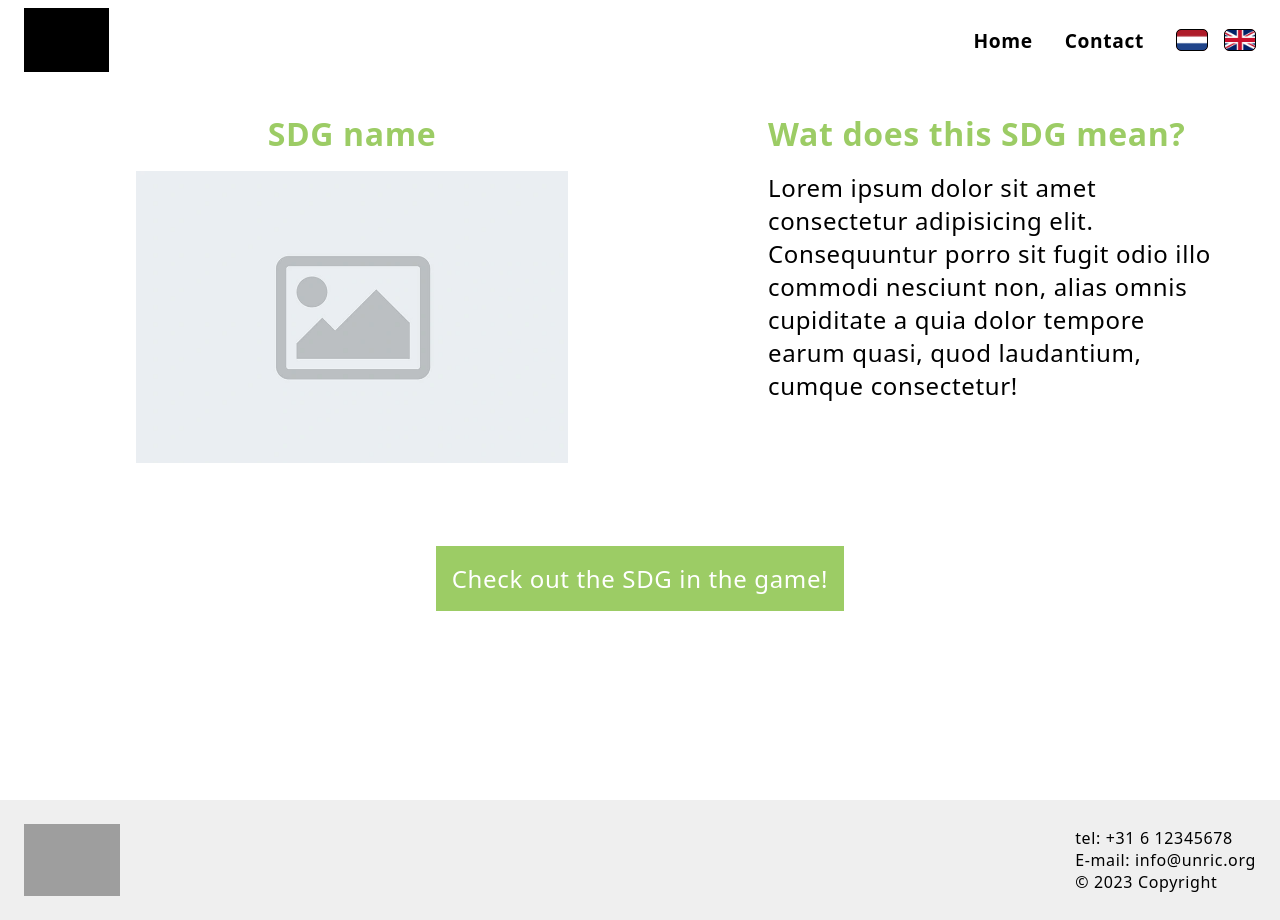
After one commit to Arzoka/BOM5_Randiko, a PHP site: page /sdg.html in a window 1280 px wide. The commit adds this page. Run offline with PHP 8.4, Linux system fonts and the light colour scheme; some libraries are stand-ins or nearby versions; grey boxes are pictures that could not be loaded.

Commit message:
Added SDG page

```diff
--- a/web/css/styles.css
+++ b/web/css/styles.css
@@ -7,6 +7,7 @@
 html {
   font-family: system-ui, -apple-system, BlinkMacSystemFont, "Segoe UI", Roboto, Oxygen, Ubuntu, Cantarell, "Open Sans", "Helvetica Neue", sans-serif;
   color: #9CCC65;
+  letter-spacing: 0.04rem;
 }
 
 body {
@@ -290,6 +296,104 @@ body .contact--page .contact div a {
 body .contact--page .contact div a:hover {
   text-decoration: underline;
 }
+body .sdg--page {
+  display: flex;
+  flex-direction: column;
+  align-items: center;
+  min-height: 105vh;
+}
+@media (max-width: 1048px) {
+  body .sdg--page {
+    min-height: 150vh;
+  }
+}
+@media (max-width: 428px) {
+  body .sdg--page {
+    min-height: 180vh;
+  }
+}
+body .sdg--page section {
+  margin-bottom: 5rem;
+  display: flex;
+  justify-content: center;
+  gap: 10%;
+}
+@media (max-width: 1048px) {
+  body .sdg--page section {
+    flex-direction: column;
+    justify-content: start;
+    align-items: center;
+    gap: 5rem;
+  }
+}
+body .sdg--page section figure {
+  display: flex;
+  flex-direction: column;
+  align-items: center;
+  width: 45%;
+  gap: 1rem;
+}
+@media (max-width: 1048px) {
+  body .sdg--page section figure {
+    width: 80%;
+    align-items: flex-start;
+  }
+}
+body .sdg--page section figure h1 {
+  font-size: 2rem;
+}
+body .sdg--page section figure img {
+  width: 75%;
+  -o-object-fit: contain;
+     object-fit: contain;
+}
+@media (max-width: 528px) {
+  body .sdg--page section figure img {
+    width: 100%;
+  }
+}
+body .sdg--page section article {
+  width: 35%;
+}
+@media (max-width: 1048px) {
+  body .sdg--page section article {
+    width: 80%;
+  }
+}
+body .sdg--page section article p {
+  font-size: 1.5rem;
+  color: black;
+}
+@media (prefers-color-scheme: dark) {
+  body .sdg--page section article p {
+    color: white;
+  }
+}
+body .sdg--page section article h2 {
+  font-size: 2rem;
+}
+body .sdg--page a {
+  text-decoration: none;
+  cursor: pointer;
+  background: #9CCC65;
+  color: white;
+  font-size: 1.5rem;
+  border-radius: 0.2rem;
+  padding: 1rem;
+  border: 3px solid white;
+  transition: all 0.3s;
+}
+@media (max-width: 528px) {
+  body .sdg--page a {
+    font-size: 1rem;
+    padding: 2rem;
+    font-weight: bold;
+  }
+}
+body .sdg--page a:hover {
+  transform: translateY(-0.5rem);
+  box-shadow: 0px 0px 10px white;
+}
 body footer {
   display: flex;
   flex-direction: row;
--- a/web/css/styles.sass
+++ b/web/css/styles.sass
@@ -6,6 +6,7 @@
 html
     font-family: system-ui, -apple-system, BlinkMacSystemFont, 'Segoe UI', Roboto, Oxygen, Ubuntu, Cantarell, 'Open Sans', 'Helvetica Neue', sans-serif
     color: #9CCC65
+    letter-spacing: 0.04rem
 
 body
     min-height: 100vh
@@ -231,6 +238,74 @@ body
                     &:hover
                         text-decoration: underline
 
+    .sdg--page
+        display: flex
+        flex-direction: column
+        align-items: center
+        min-height: 105vh
+        @media (max-width: 1048px)
+            min-height: 150vh
+        @media (max-width: 428px)
+            min-height: 180vh
+        section
+            margin-bottom: 5rem
+            display: flex
+            justify-content: center
+            gap: 10%
+            @media (max-width: 1048px)
+                flex-direction: column
+                justify-content: start
+                align-items: center
+                gap: 5rem
+
+            figure
+                display: flex
+                flex-direction: column
+                align-items: center
+                width: 45%
+                gap: 1rem
+                @media (max-width: 1048px)
+                    width: 80%
+                    align-items: flex-start
+                h1
+                    font-size: 2rem
+                img
+
+                    width: 75%
+                    object-fit: contain
+                    @media (max-width: 528px)
+                        width: 100%
+
+            article
+                width: 35%
+                @media (max-width: 1048px)
+                    width: 80%
+                p
+                    font-size: 1.5rem
+                    color: black
+                    @media (prefers-color-scheme: dark)
+                        color: white
+                h2
+                    font-size: 2rem
+
+        a
+            text-decoration: none
+            cursor: pointer
+            background: #9CCC65
+            color: white
+            font-size: 1.5rem
+            border-radius: 0.2rem
+            padding: 1rem
+            border: 3px solid white
+            transition: all 0.3s
+            @media (max-width: 528px)
+                font-size: 1rem
+                padding: 2rem
+                font-weight: bold
+            &:hover
+                transform: translateY(-0.5rem)
+                box-shadow: 0px 0px 10px white
+
     footer
         display: flex
         flex-direction: row
--- a/web/index.html
+++ b/web/index.html
@@ -24,6 +24,8 @@
       </div>
     </figure>
   </header>
+  <main class="index--page">
+
     <section class="slider--section">
       <h2 id="SDG_Overview">SDG Overview</h2>
       <figure>
@@ -79,6 +81,7 @@
         </div>
       </figure>
     </section>
+  </main>
   <footer>
     <a href="index.html">
       <img src="src/Randiko_Logo.svg" alt="/" />
--- a/web/js/LanguageHandler.js
+++ b/web/js/LanguageHandler.js
@@ -25,6 +25,11 @@ const doLanguageInput = (data) => {
   else if (document.getElementById("contact_title")) {
     document.getElementById("contact_title").innerHTML = data.contact.Title;
   }
+  // Checks if sdg.html by checking if sdg_title exists
+  else if (document.getElementById("sdg_title")) {
+    document.getElementById("sdg_title").innerHTML = data.sdg.Title;
+    document.getElementById("sdg_button").innerHTML = data.sdg.Button;
+  }
 };
 
 // Language to set language to dutch or english by using argument "lang", activated by english--b and dutch--b in header
--- /dev/null
+++ b/web/sdg.html
@@ -0,0 +1,55 @@
+<!DOCTYPE html>
+<html lang="en">
+
+<head>
+  <meta charset="UTF-8" />
+  <meta name="viewport" content="width=device-width, initial-scale=1.0" />
+  <link rel="stylesheet" href="css/styles.css" />
+  <script src="js/LanguageHandler.js" defer></script>
+  <script src="https://kit.fontawesome.com/31ba87c7ce.js" crossorigin="anonymous"></script>
+  <link rel="icon" href="src/Randiko_Logo.svg" type="image/x-icon" />
+  <title>Contact</title>
+</head>
+
+<body>
+  <header>
+    <a href="index.html">
+      <img src="src/Randiko_Logo.svg" alt="/" />
+    </a>
+    <figure>
+      <a href="index.html">Home</a>
+      <a href="contact.html" class="header--contact">Contact</a>
+      <div>
+        <div id="dutch--b" class="lang--button" onclick="setLanguage('dutch')"></div>
+        <div id="english--b" class="lang--button" onclick="setLanguage('english')"></div>
+      </div>
+    </figure>
+  </header>
+  <main class="sdg--page">
+    <section>
+      <figure>
+        <h1>SDG name</h1>
+        <img src="src/Placeholder.webp" alt="placeholder">
+      </figure>
+      <article>
+        <h2 id="sdg_title">Wat houdt deze SDG in?</h2>
+        <p>Lorem ipsum dolor sit amet consectetur adipisicing elit. Consequuntur porro sit fugit odio illo commodi
+          nesciunt non, alias omnis cupiditate a quia dolor tempore earum quasi, quod laudantium, cumque consectetur!
+        </p>
+      </article>
+    </section>
+    <a id="sdg_button">Check it out in the game!</a>
+  </main>
+  <footer>
+    <a href="index.html">
+      <img src="src/Randiko_Logo.svg" alt="/" />
+    </a>
+    <figure>
+      <a href="tel: +31612345678">tel: +31 6 12345678</a>
+      <a href="mailto: info@unric.org">E-mail: info@unric.org</a>
+      <a href="/">© 2023 Copyright</a>
+    </figure>
+  </footer>
+</body>
+
+</html>
```
Also changed, not shown: other parts of web/css/styles.css (+28 -24 lines), other parts of web/css/styles.sass (+87 -81 lines), web/data.json (+8 -0 lines), web/css/styles.sass.min.css, 2 other files. Lines whose indentation alone changed are shown as unchanged.
